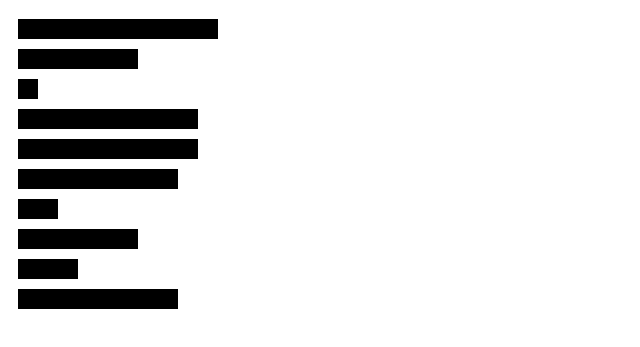
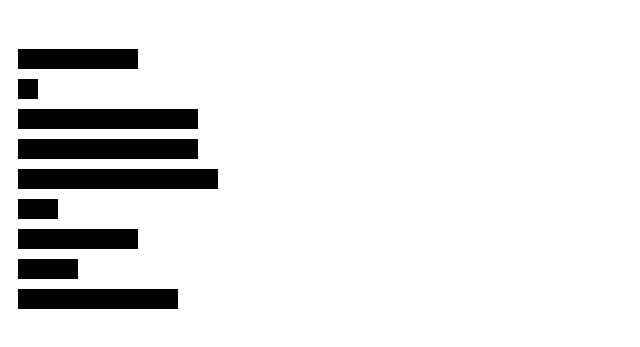
Before and after one commit to silvietf/Sort_Algorithm_Visualizer_Site, a plain HTML site: page html/index.html in a window 1280 px wide. Shown: the part 61-408 px from the top of the page, without its empty margins (0-640 px from the left). Drawn offline with nearby package versions, Linux system fonts and the light colour scheme.

Commit message:
棒を１個動かせるようになる。 （animejs使い始め)

```diff
--- a/html/index.html
+++ b/html/index.html
@@ -14,6 +14,6 @@
     <script src="../lib/animejs/lib/anime.min.js"></script>
     <script src="../src/main.js"></script>
     <script src="../src/stick_display.js"></script>
-    <script src="../src/algorithm.js"></script>
+    <script src="../src/animation.js"></script>
 </body>
 </html>
--- a/src/animation.js
+++ b/src/animation.js
@@ -1,5 +1,9 @@
 /*ソートアルゴリズムで棒を操作。*/
-//*今回はバブルソートのみ
+//*今回はバブルソートのみ。→なるべく拡張性を持たせたい=sort_filesの中にあるプログラムを選択できるようにしたい。
 function change(element,rgbcolor) {
     element.style.backgroundColor=rgbcolor;
 };
+anime({
+    targets:"#square1",
+    translateY:150
+});
```
